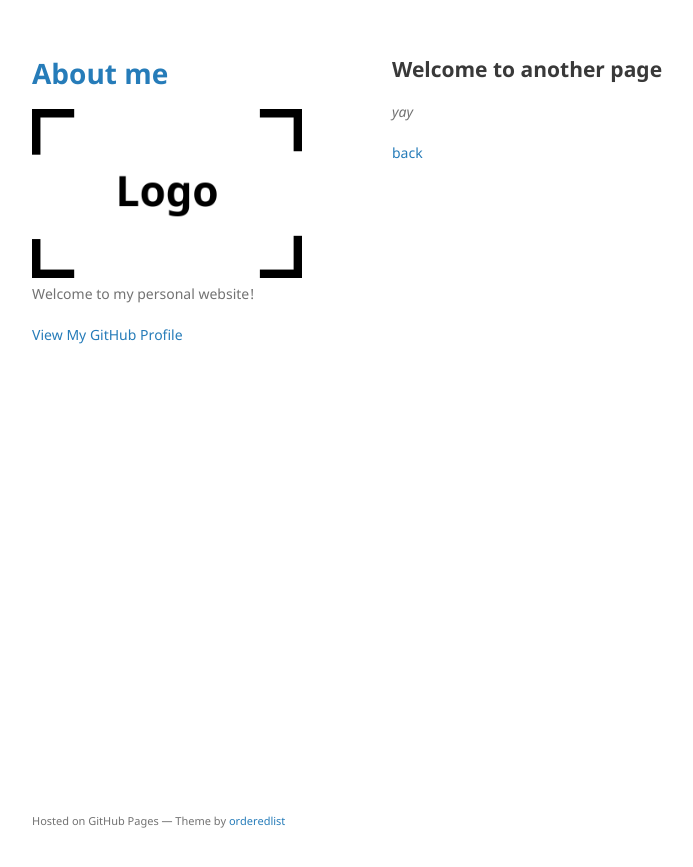
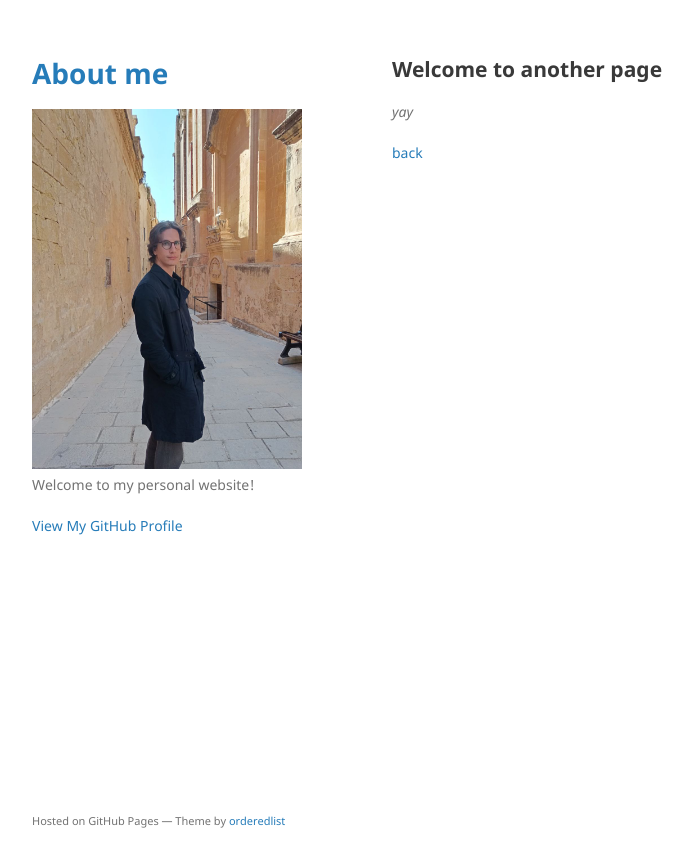
Before and after one commit to nicoladainese96/nicoladainese96.github.io, a Jekyll site: the page built from another-page.md, in a window 1280 px wide. Shown: the top 867 px of the page, without its empty margins (178-871 px from the left). Built offline with Jekyll 4.4.1, drawn with Linux system fonts in a browser that asks for light colours; our own code applies the rules of GitHub Pages for plain Markdown files.

Commit message:
Update _config.yml

```diff
--- a/_config.yml
+++ b/_config.yml
@@ -1,5 +1,5 @@
 title: About me
-logo: /assets/img/logo.png
+logo: /assets/img/me.jpg
 description: Welcome to my personal website!
 show_downloads: false
 google_analytics:
```
